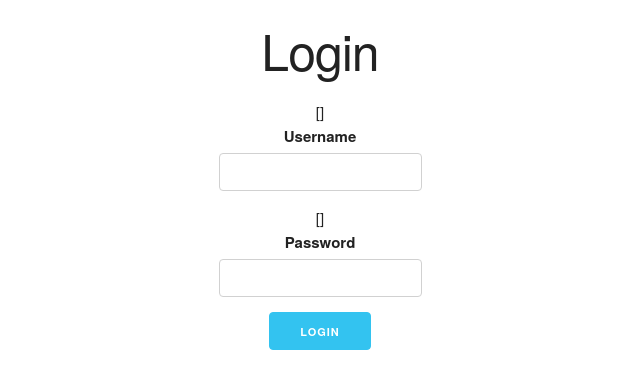
After one commit to mlavin/video-examples, a Django app: template statuspage/templates/login.html in a window 1280 px wide. The commit adds this page. Shown: the top 389 px of the page, without its empty margins (320-960 px from the left). Run offline with Django 3.2, Linux system fonts and the light colour scheme; the template is opened without the code that fills it, so the values that code supplies are empty, except form fields; tables that the repository leaves empty hold one stand-in row (values such as "Sample post"); form fields are guessed from the names that the template uses; some libraries are stand-ins or nearby versions.

Commit message:
Configuring login/logout views from contrib.auth.

```diff
--- a/statuspage/static/css/statuspage.css
+++ b/statuspage/static/css/statuspage.css
@@ -35,3 +35,7 @@ nav ul li a:hover {
 .title {
     text-align: center;
 }
+
+#login .form-wrapper {
+    text-align: center;
+}
--- /dev/null
+++ b/statuspage/templates/login.html
@@ -0,0 +1,31 @@
+{% extends "base.html" %}
+
+{% block body-id %}login{% endblock %}
+
+{% block page-header %}Login{% endblock %}
+
+{% block nav-wrapper %}{% endblock %}
+
+{% block content %}
+<section class="form-wrapper">
+    <form method="post" action="">{% csrf_token %}
+        {% if form.non_field_errors %}
+            <div class="row">
+                {{ form.non_field_errors }}
+            </div>
+        {% endif %}
+        <div class="row">
+            {{ form.username.errors }}
+            {{ form.username.label_tag }} {{ form.username }}
+        </div>
+        <div class="row">
+            {{ form.password.errors }}
+            {{ form.password.label_tag }} {{ form.password }}
+        </div>
+        <div class="row">
+            <button class="button-primary">Login</button>
+            <input type="hidden" name="next" value="{{ next }}" >
+        </div>
+    </form>
+</section>
+{% endblock %}
--- a/statuspage/urls.py
+++ b/statuspage/urls.py
@@ -15,8 +15,11 @@ Including another URLconf
 """
 from django.conf.urls import include, url
 from django.contrib import admin
+from django.contrib.auth.views import login, logout_then_login
 
 urlpatterns = [
     url(r'^admin/', include(admin.site.urls)),
+    url(r'^login/$', login, {'template_name': 'login.html'}, name='login'),
+    url(r'^logout/$', logout_then_login, name='logout'),
     url(r'^', include('domainchecks.urls')),
 ]
```
Also changed, not shown: statuspage/settings.py (+8 -0 lines).
